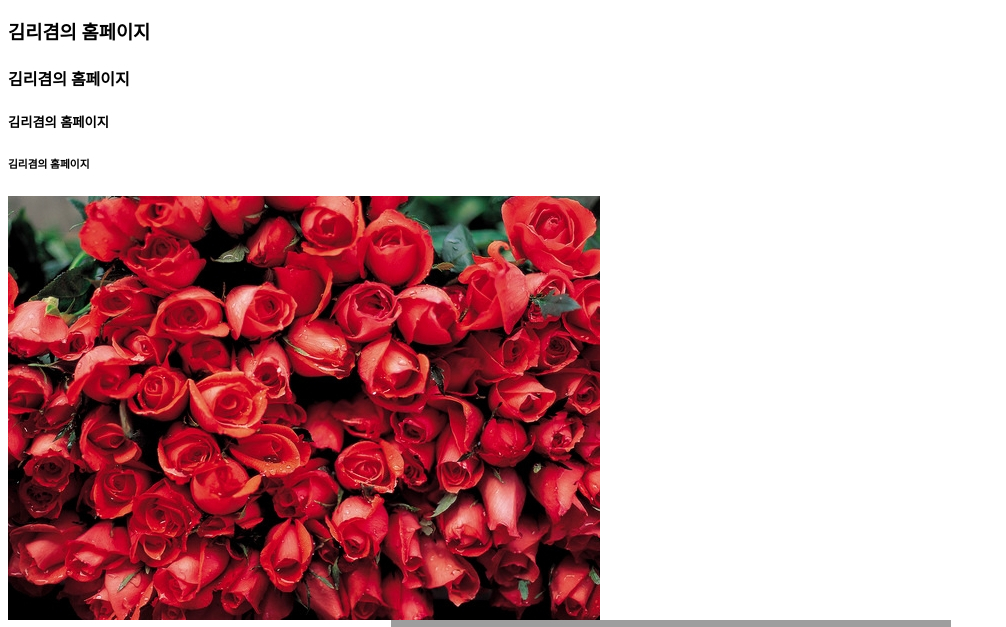
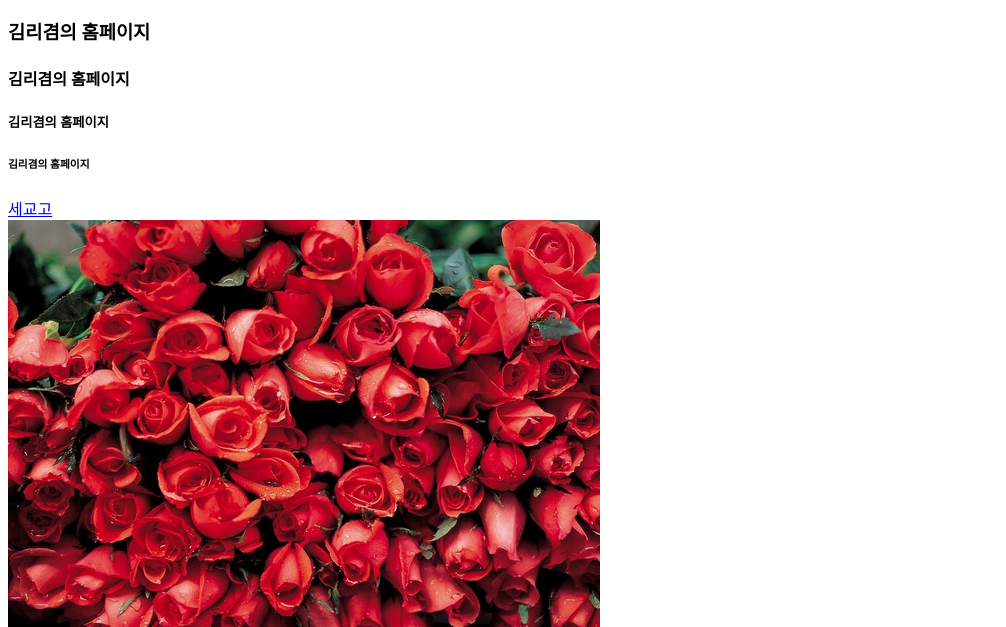
Before and after one commit to ant060214/erb2023, a plain HTML site: page index.html in a window 1280 px wide. Shown: the part 113-740 px from the top of the page, without its empty margins (0-1006 px from the left). Drawn offline with Linux system fonts and the light colour scheme; grey boxes are pictures that could not be loaded.

Commit message:
Update index.html

```diff
--- a/index.html
+++ b/index.html
@@ -12,6 +12,7 @@ My 홈페이지
 <h4>김리겸의 홈페이지</h4>
 <h5>김리겸의 홈페이지</h5>
 <h6>김리겸의 홈페이지</h6>
+  <a href="https://segyo.hs.kr/">세교고<a/><br>
 <img src="my.jpg"><br>
 <img width="30%" src="https://i.namu.wiki/i/6u-5ZE6CLbovDtQ0CF9z00TBWeUkg6rXJutpVsdiSk5qavPOrsRhWi3B6BoYxcvfocFexzSesIxvt7VXT3mtOJgvZGpOWFBXLEwevmIssCdExGP1EnFHZ-7ZtmtKeQvS25ul-BO9FwYaWZHqJ6X0rw.webp">
 <iframe width="560" height="315" src="https://www.youtube.com/embed/K6Aestf7ROg" title="YouTube video player" frameborder="0" allow="accelerometer; autoplay; clipboard-write; encrypted-media; gyroscope; picture-in-picture; web-share" allowfullscreen></iframe>
```
